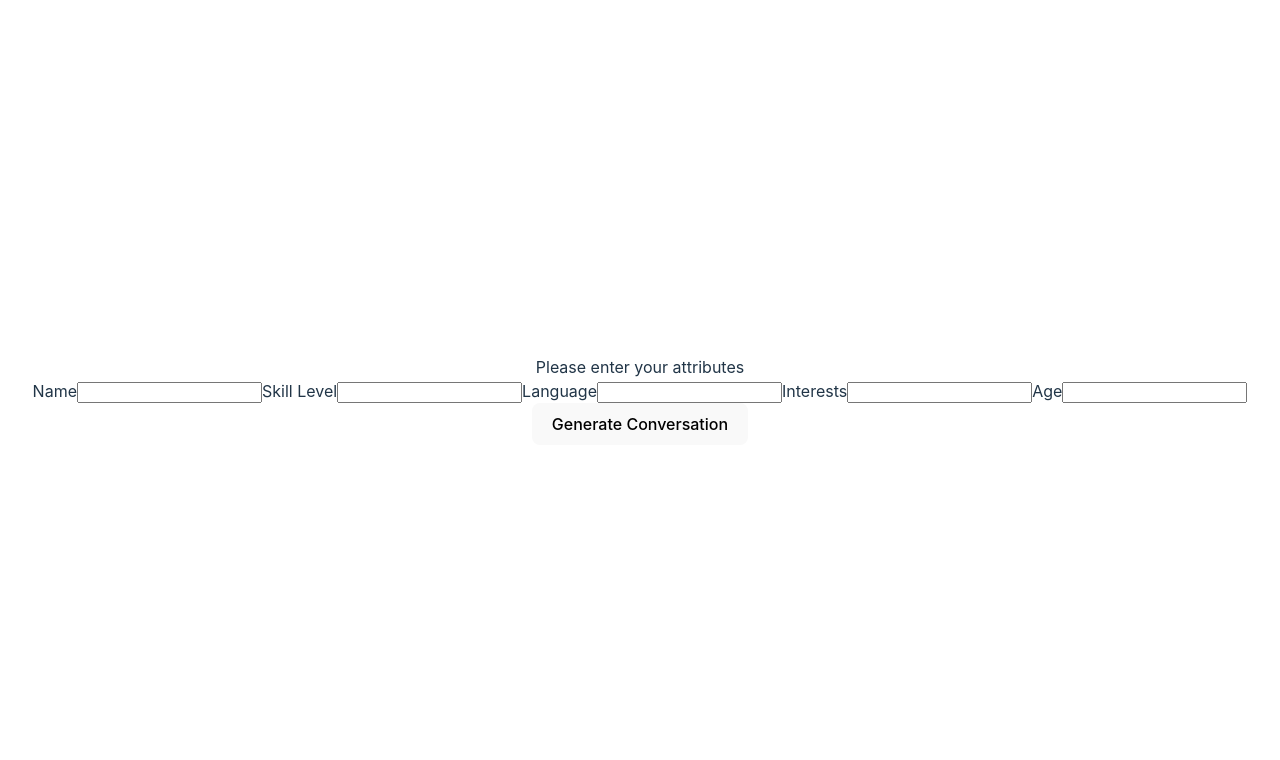
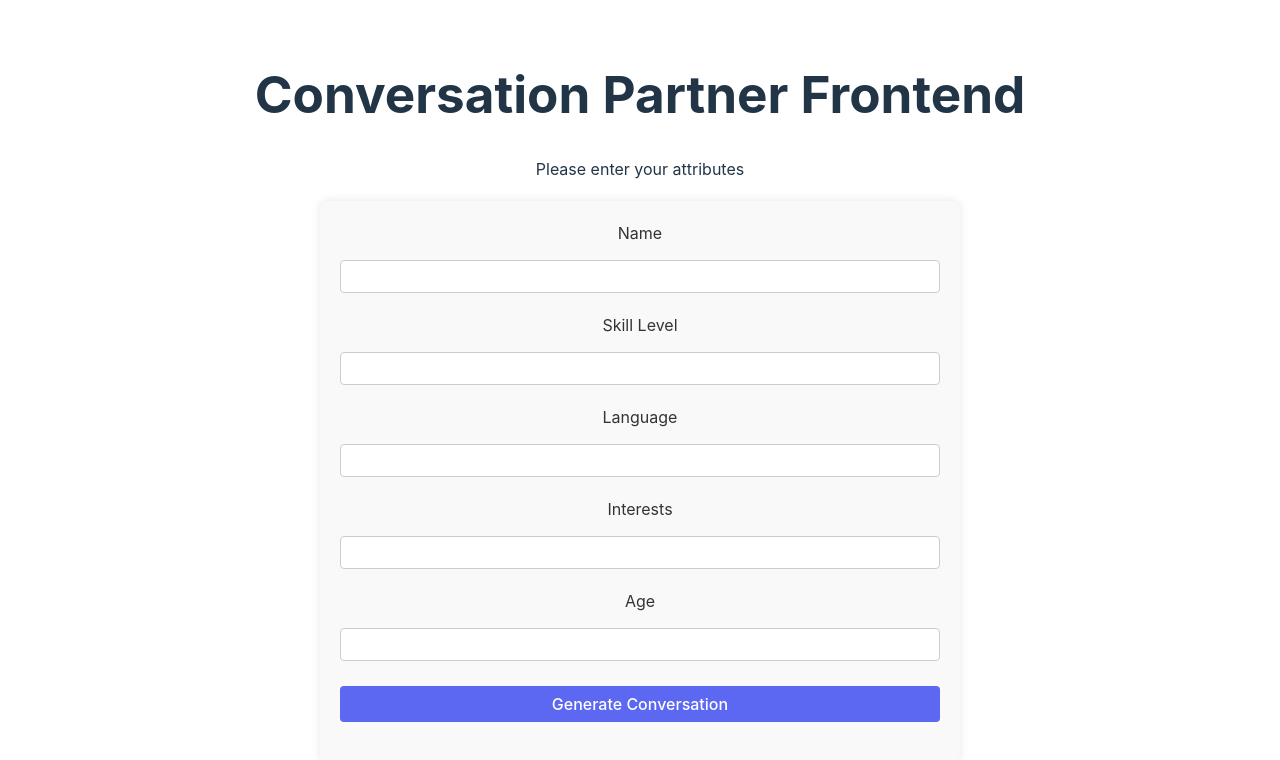
Before and after one commit to TMNTony/conversationFrontend, a Vue app in the folder client/: page / in a window 1280 px wide. Shown: the top 760 px of the page. Built offline with nearby package versions, Linux system fonts and the light colour scheme.

Commit message:
Add basic stylings

```diff
--- a/client/src/components/Conversation.vue
+++ b/client/src/components/Conversation.vue
@@ -7,11 +7,11 @@
       <input type="text" v-model="userResponse">
       <button>Submit Response</button>
     </form>
-    <div>or</div>
+    <div class="or">or</div>
     <SendFile @updateResponse="userResponse = $event"/>
     <div v-if="showModal">
       <h2>Feedback</h2>
-      <div v-html="analysisResults"></div>
+      <div class="feedback" v-html="analysisResults"></div>
     </div>
 
 
@@ -92,5 +92,79 @@ export default {
 </script>
 
 <style scoped>
+div {
+  max-width: 800px;
+  margin: auto;
+  padding: 20px;
+  background-color: #f4f4f9;
+  border-radius: 10px;
+  box-shadow: 0 2px 15px rgba(0,0,0,0.1);
+  font-family: Arial, sans-serif;
+}
 
+h2 {
+  color: #333;
+  text-align: center;
+}
+
+input[type="text"] {
+  width: calc(100% - 22px);
+  padding: 10px;
+  margin-top: 5px;
+  margin-bottom: 20px;
+  border: 1px solid #ccc;
+  border-radius: 4px;
+}
+
+button {
+  width: 100%;
+  padding: 10px;
+  color: white;
+  background-color: #007BFF;
+  border: none;
+  border-radius: 4px;
+  cursor: pointer;
+  transition: background-color 0.3s;
+}
+
+button:hover {
+  background-color: #0056b3;
+}
+
+div[role="alert"] {
+  color: #D8000C;
+  background-color: #FFD2D2;
+  margin-top: 10px;
+  padding: 10px;
+  border-radius: 4px;
+}
+
+form {
+  margin-bottom: 20px;
+}
+
+div.or {
+  text-align: center;
+  margin: 20px 0;
+}
+
+audio {
+  width: 100%;
+  margin-top: 20px;
+}
+
+div.feedback {
+  margin-top: 20px;
+  background-color: #e9ecef;
+  padding: 10px;
+  border-radius: 5px;
+}
+
+div.v-html {
+  padding: 15px;
+  background-color: #fff;
+  border: 1px solid #ddd;
+  margin-bottom: 20px;
+  border-radius: 4px;
+}
 </style>
--- a/client/src/components/Response.vue
+++ b/client/src/components/Generator.vue
@@ -1,5 +1,8 @@
 <template>
-  <form @submit.prevent="submitQuery">
+  <div>
+    Please enter your attributes
+  </div>
+  <form v-if="questions.length === 0" @submit.prevent="submitQuery">
     <label for="name">Name</label>
     <input type="text" id="name" v-model="name" required>
 
@@ -74,5 +77,58 @@ export default {
 </script>
 
 <style scoped>
+form {
+  max-width: 600px;
+  margin: 20px auto;
+  padding: 20px;
+  background: #f9f9f9;
+  border-radius: 8px;
+  box-shadow: 0 0 10px rgba(0, 0, 0, 0.1);
+}
 
+label {
+  display: block;
+  margin-bottom: 10px;
+  color: #333;
+}
+
+input[type="text"],
+input[type="number"],
+button {
+  width: 100%;
+  padding: 8px;
+  margin-top: 5px;
+  margin-bottom: 20px;
+  box-sizing: border-box;
+  border-radius: 4px;
+  border: 1px solid #ccc;
+}
+
+button {
+  background-color: #5c67f2;
+  color: white;
+  border: none;
+  cursor: pointer;
+  transition: background-color 0.3s;
+}
+
+button:hover {
+  background-color: #4a54e1;
+}
+
+h2 {
+  color: #333;
+}
+
+div.response {
+  background-color: #e3e3e3;
+  padding: 15px;
+  margin-top: 20px;
+  border-radius: 8px;
+  box-shadow: 0 2px 4px rgba(0, 0, 0, 0.1);
+}
+
+div.error {
+  color: #ff6b6b;
+}
 </style>
--- a/client/src/views/Home.vue
+++ b/client/src/views/Home.vue
@@ -1,11 +1,9 @@
 <script setup>
-import Response from "../components/Response.vue";
+import Response from "../components/Generator.vue";
 </script>
 
 <template>
-  <div>
-    Please enter your attributes
-  </div>
+  <h1>Conversation Partner Frontend</h1>
   <Response/>
 
 </template>
```
